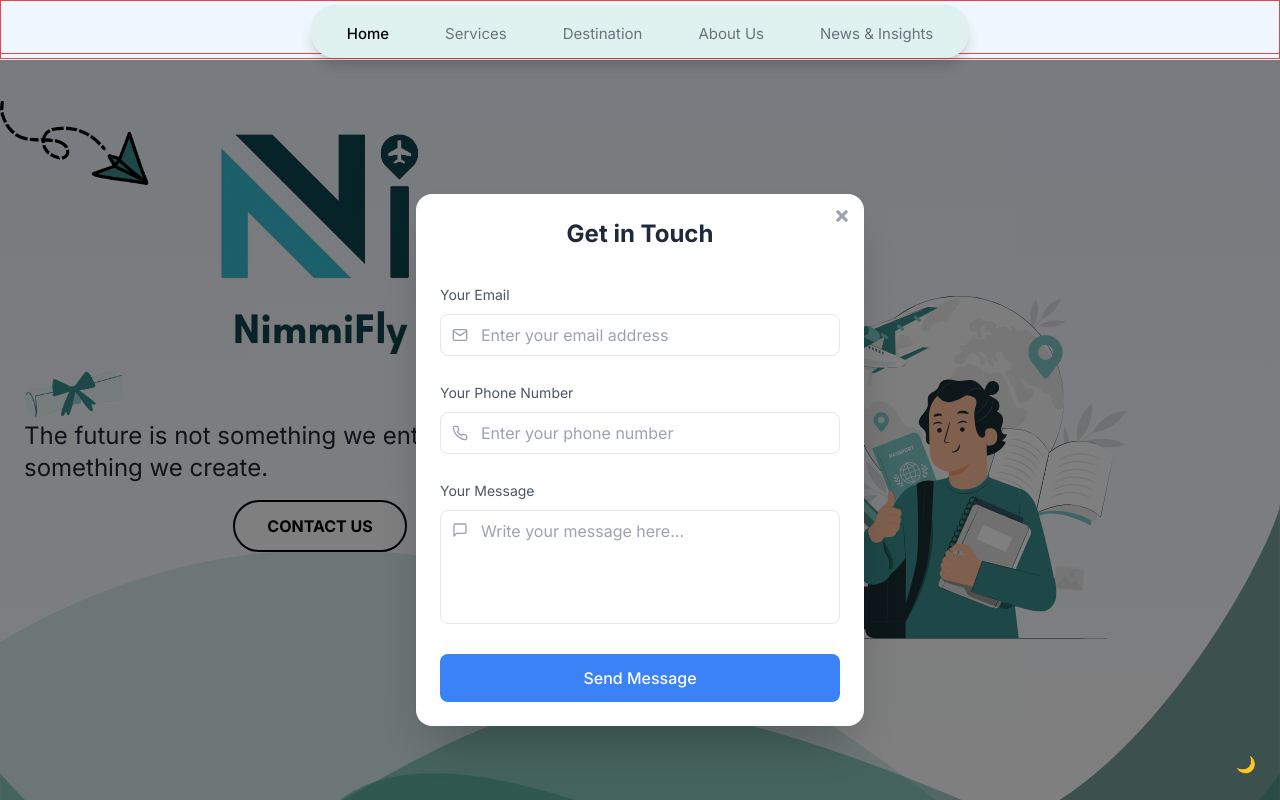
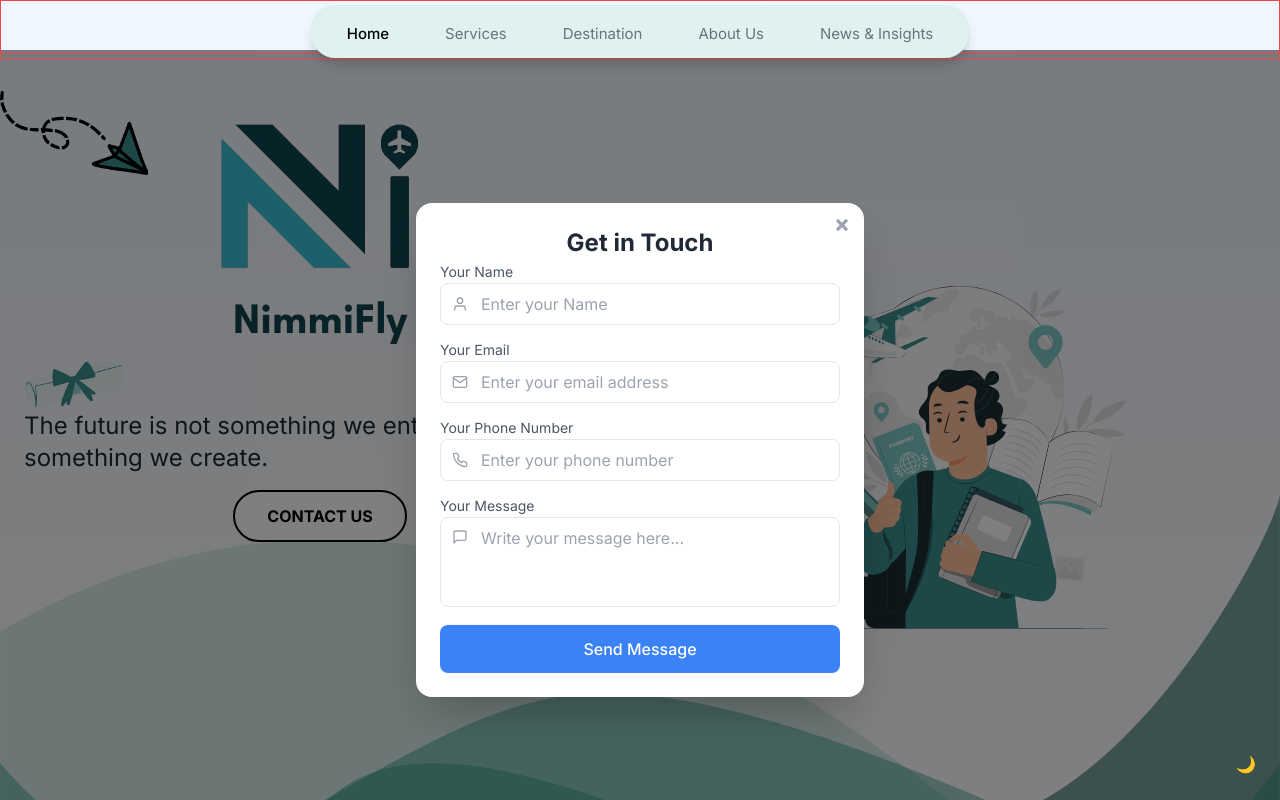
Before and after one commit to mdazmi28/nimmifly, a Next.js app: page / in a window 1280 px wide. Both pictures are taken after a click on the button "CONTACT US". Built offline with nearby package versions, Linux system fonts and the light colour scheme.

Commit message:
v0.0.27 Contact UI update

```diff
--- a/src/app/layout.js
+++ b/src/app/layout.js
@@ -23,7 +23,7 @@ export default function RootLayout({ children }) {
           </div>
 
           {/* Main Content Container */}
-          <main className='h-[calc(100vh-50px)] mt-[60px] relative'>
+          <main className='h-[calc(100vh-50px)] mt-[50px] relative'>
             {children}
           </main>
 
--- a/src/components/modals/ContactModal.jsx
+++ b/src/components/modals/ContactModal.jsx
@@ -1,7 +1,7 @@
 'use client'
 import React, { useState, useRef } from 'react';
 import { ImCross } from "react-icons/im";
-import { FiMail, FiPhone, FiMessageSquare } from "react-icons/fi";
+import { FiMail, FiPhone, FiMessageSquare, FiUser } from "react-icons/fi";
 import emailjs from '@emailjs/browser';
 
 const ContactModal = ({ isOpen, onClose }) => {
@@ -61,7 +61,7 @@ const ContactModal = ({ isOpen, onClose }) => {
                     <ImCross className="w-3 h-3" />
                 </button>
 
-                <h2 className="text-2xl font-bold text-center text-gray-800 dark:text-white mb-8">
+                <h2 className="text-2xl font-bold text-center text-gray-800 dark:text-white mb-0">
                     Get in Touch
                 </h2>
 
@@ -73,8 +73,23 @@ const ContactModal = ({ isOpen, onClose }) => {
                         </p>
                     </div>
                 ) : (
-                    <form ref={formRef} onSubmit={handleSubmit} className="space-y-6">
-                        <div className="space-y-2">
+                    <form ref={formRef} onSubmit={handleSubmit} className="space-y-3">
+                        <div className="">
+                            <label className="text-sm text-gray-600 dark:text-gray-300">
+                                Your Name
+                            </label>
+                            <div className="relative">
+                                <FiUser className="absolute left-3 top-1/2 transform -translate-y-1/2 text-gray-400" />
+                                <input
+                                    type="name"
+                                    name="user_name" // EmailJS template parameter
+                                    placeholder="Enter your Name"
+                                    className="w-full pl-10 pr-4 py-2 border border-gray-200 dark:border-gray-600 rounded-lg focus:outline-none focus:ring-2 focus:ring-blue-500 dark:bg-gray-700 dark:text-white"
+                                    required
+                                />
+                            </div>
+                        </div>
+                        <div className="">
                             <label className="text-sm text-gray-600 dark:text-gray-300">
                                 Your Email
                             </label>
@@ -90,7 +105,7 @@ const ContactModal = ({ isOpen, onClose }) => {
                             </div>
                         </div>
 
-                        <div className="space-y-2">
+                        <div className="">
                             <label className="text-sm text-gray-600 dark:text-gray-300">
                                 Your Phone Number
                             </label>
@@ -106,7 +121,7 @@ const ContactModal = ({ isOpen, onClose }) => {
                             </div>
                         </div>
 
-                        <div className="space-y-2">
+                        <div className="">
                             <label className="text-sm text-gray-600 dark:text-gray-300">
                                 Your Message
                             </label>
@@ -115,7 +130,7 @@ const ContactModal = ({ isOpen, onClose }) => {
                                 <textarea
                                     name="message" // EmailJS template parameter
                                     placeholder="Write your message here..."
-                                    rows="4"
+                                    rows="3"
                                     className="w-full pl-10 pr-4 py-2 border border-gray-200 dark:border-gray-600 rounded-lg focus:outline-none focus:ring-2 focus:ring-blue-500 dark:bg-gray-700 dark:text-white resize-none"
                                     required
                                 />
```
